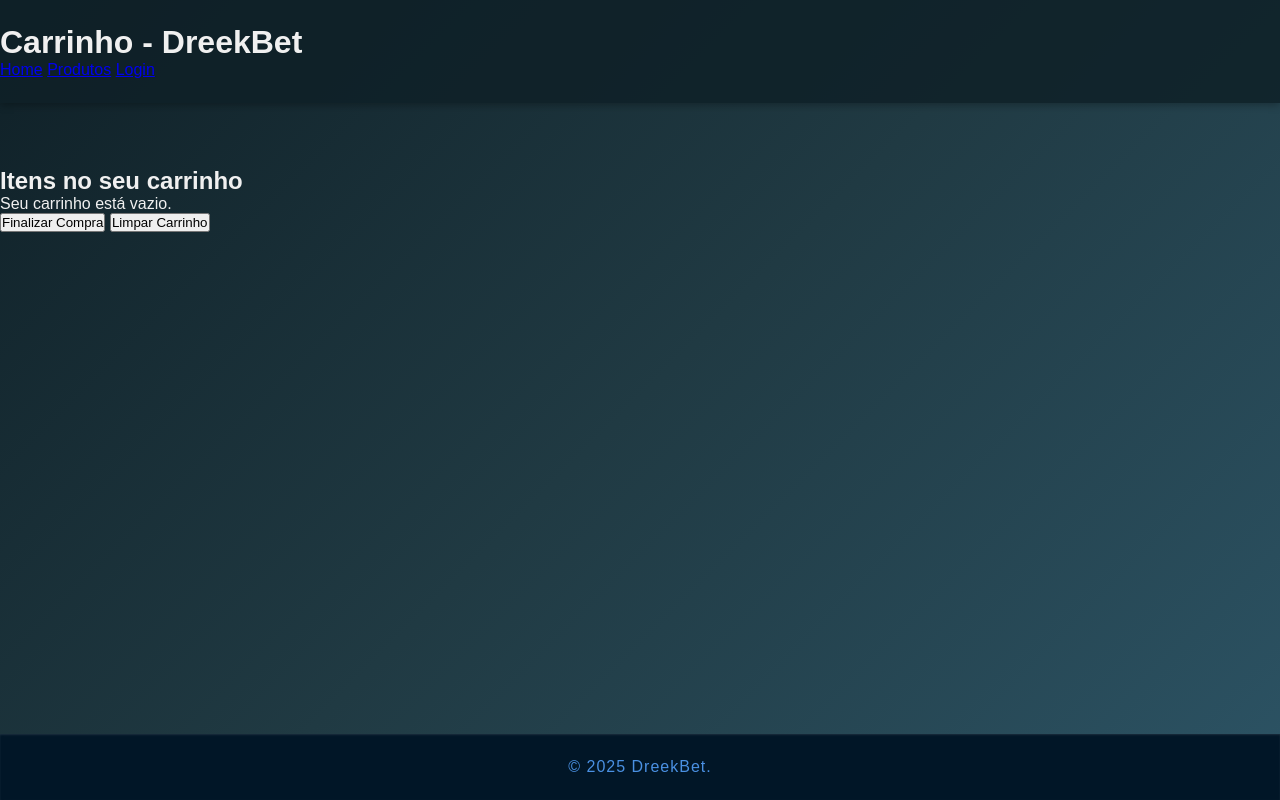
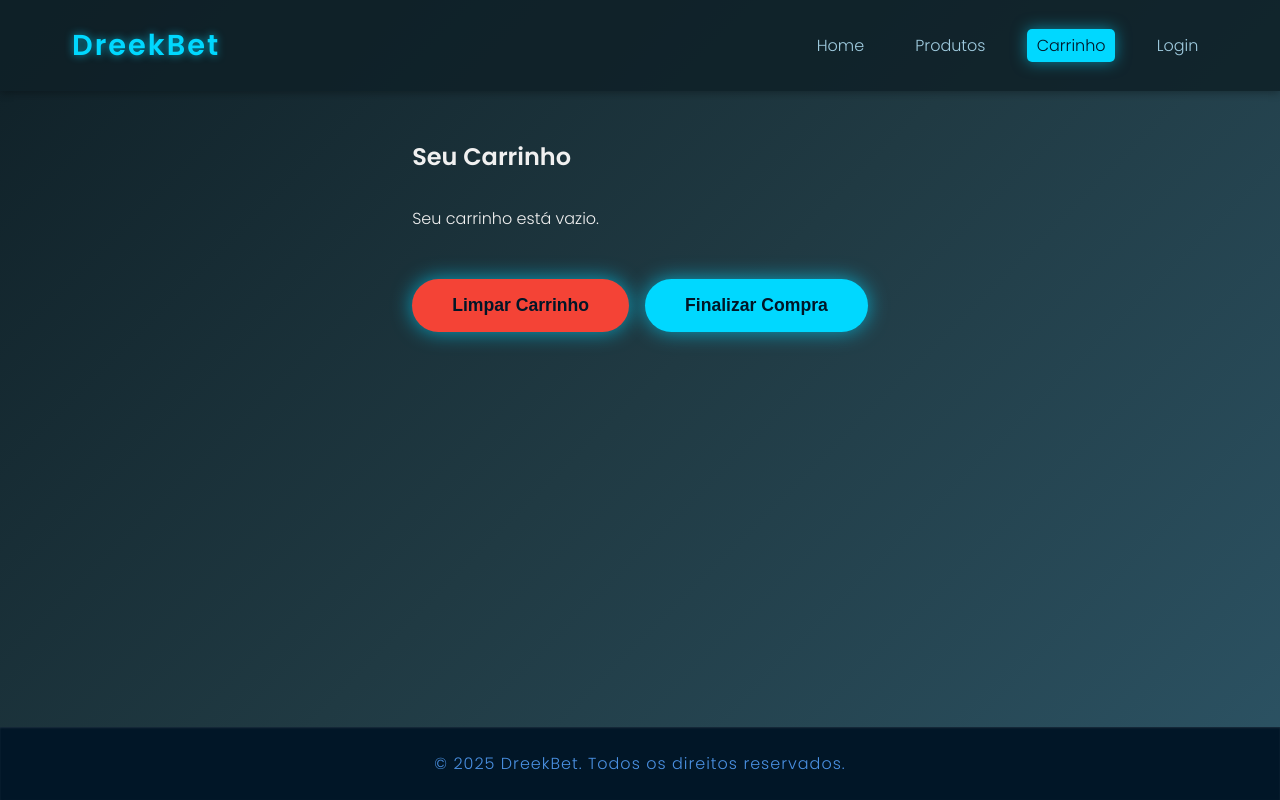
Before and after one commit to Z3ROREIGN/Dreekbet, a plain HTML site: page public/carrinho.html in a window 1280 px wide. Drawn offline with Linux system fonts and the light colour scheme.

Commit message:
Update carrinho.html

```diff
--- a/public/carrinho.html
+++ b/public/carrinho.html
@@ -2,29 +2,40 @@
 <html lang="pt-BR">
 <head>
 <meta charset="UTF-8" />
-<title>Carrinho - DreekBet</title>
+<meta name="viewport" content="width=device-width, initial-scale=1" />
+<title>DreekBet - Carrinho</title>
+<link href="https://fonts.googleapis.com/css2?family=Poppins:wght@300;600&display=swap" rel="stylesheet" />
 <link rel="stylesheet" href="styles.css" />
+<link rel="icon" href="favicon.ico" type="image/x-icon" />
 </head>
 <body>
+
 <header>
-  <h1>Carrinho - DreekBet</h1>
-  <nav>
-    <a href="index.html">Home</a>
-    <a href="produtos.html">Produtos</a>
-    <a href="login.html">Login</a>
-  </nav>
+  <div class="container">
+    <h1 class="logo">DreekBet</h1>
+    <nav>
+      <ul>
+        <li><a href="index.html">Home</a></li>
+        <li><a href="produtos.html">Produtos</a></li>
+        <li><a href="carrinho.html" class="active">Carrinho</a></li>
+        <li><a href="login.html">Login</a></li>
+      </ul>
+    </nav>
+  </div>
 </header>
 
-<main>
-  <h2>Itens no seu carrinho</h2>
-  <div id="itens-carrinho"></div>
-  <button onclick="finalizarCompra()">Finalizar Compra</button>
-  <button onclick="limparCarrinho()">Limpar Carrinho</button>
-  <div id="msg-status"></div>
+<main class="container" style="padding: 3rem 0;">
+  <h2>Seu Carrinho</h2>
+  <div id="itens-carrinho" style="margin-top: 2rem;"></div>
+
+  <div style="margin-top: 3rem; display: flex; gap: 1rem;">
+    <button onclick="limparCarrinho()" class="btn-primary" style="background:#f44336;">Limpar Carrinho</button>
+    <button onclick="finalizarCompra()" class="btn-primary">Finalizar Compra</button>
+  </div>
 </main>
 
 <footer>
-  <p>© 2025 DreekBet.</p>
+  <p>© 2025 DreekBet. Todos os direitos reservados.</p>
 </footer>
 
 <script src="scripts.js"></script>
```
